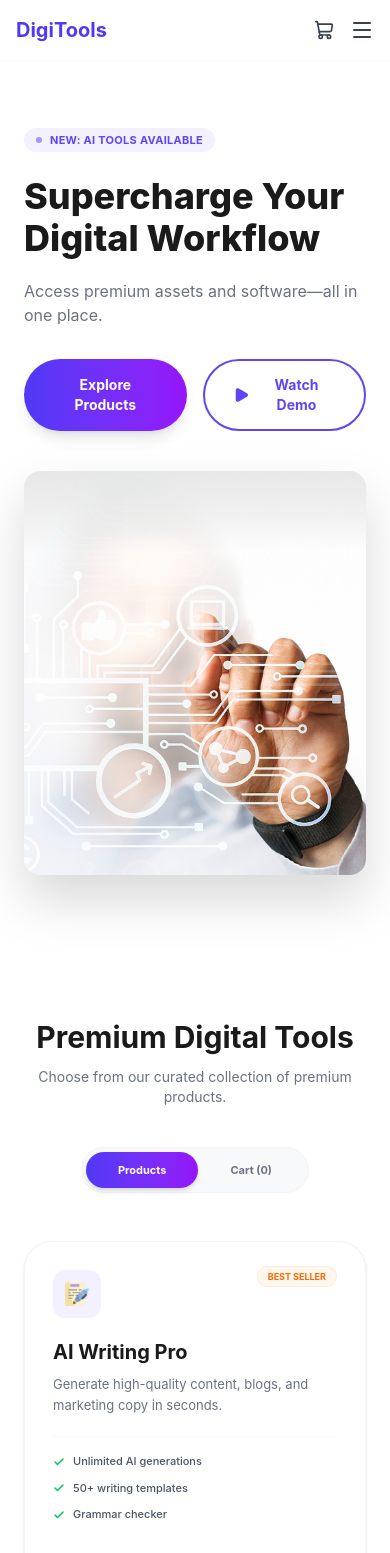
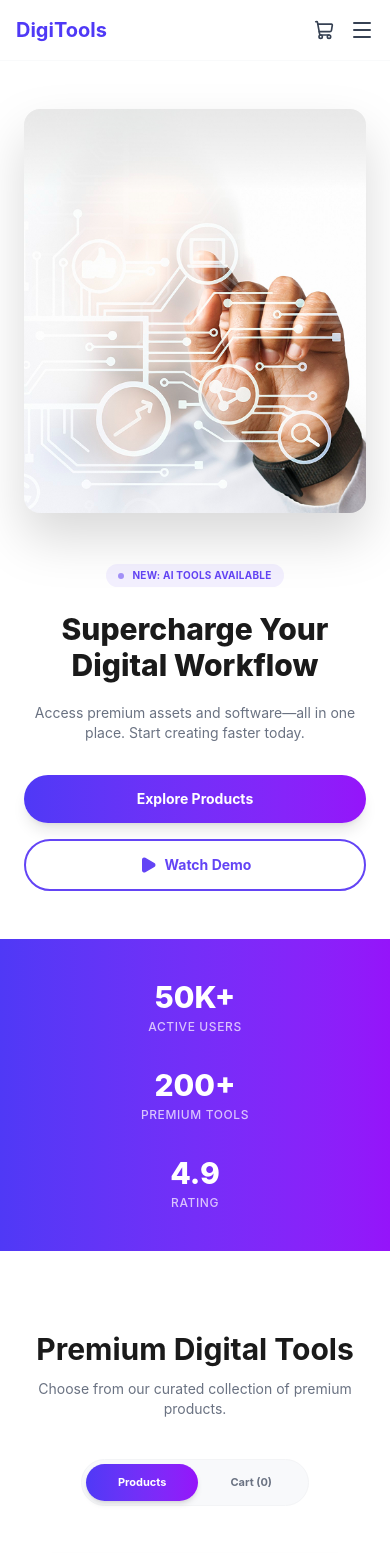
Before and after one commit to codewithjakaria/DigiTools-Platform, a React (Vite) app: page / in a window 390 px wide. Shown: the top 1553 px of the page. Built offline with nearby package versions, Linux system fonts and the light colour scheme.

Commit message:
Hero section responsive

```diff
--- a/src/App.jsx
+++ b/src/App.jsx
@@ -229,35 +229,70 @@ function App() {
         </div>
       </header>
 
-      <section className="py-16 max-w-7xl mx-auto px-6 grid md:grid-cols-2 gap-10 items-center">
-        <div>
-          <div className="inline-flex items-center gap-2 bg-[#F3F0FF] text-[#6344F5] px-3 py-1 rounded-full text-[11px] font-bold uppercase tracking-wide">
+      <section className="py-12 md:py-20 max-w-7xl mx-auto px-6 grid grid-cols-1 md:grid-cols-2 gap-12 items-center">
+        <div className="text-center md:text-left order-2 md:order-1">
+          <div className="inline-flex items-center gap-2 bg-[#F3F0FF] text-[#6344F5] px-3 py-1 rounded-full text-[10px] md:text-[11px] font-bold uppercase tracking-wide">
             <span className="w-1.5 h-1.5 bg-[#6344F5] rounded-full animate-pulse"></span>{' '}
             New: AI Tools Available
           </div>
-          <h1 className="text-4xl md:text-5xl font-extrabold mt-6 leading-[1.15]">
-            Supercharge Your <br /> Digital Workflow
+          <h1 className="text-3xl md:text-5xl font-extrabold mt-6 leading-[1.2] md:leading-[1.15]">
+            Supercharge Your <br className="hidden md:block" /> Digital Workflow
           </h1>
-          <p className="mt-5 text-gray-500 text-base max-w-md">
-            Access premium assets and software—all in one place.
+          <p className="mt-5 text-gray-500 text-sm md:text-base max-w-md mx-auto md:mx-0">
+            Access premium assets and software—all in one place. Start creating
+            faster today.
           </p>
-          <div className="mt-8 flex gap-4">
+          <div className="mt-8 flex flex-col sm:flex-row justify-center md:justify-start gap-4">
             <button
               className={`px-7 py-3.5 ${bgGradient} text-white rounded-full font-bold text-sm shadow-lg`}
             >
               Explore Products
             </button>
-            <button className="px-7 py-3.5 border-2 border-[#6344F5] text-[#6344F5] rounded-full font-bold text-sm flex items-center gap-2 hover:bg-[#F3F0FF] transition">
+            <button className="px-7 py-3.5 border-2 border-[#6344F5] text-[#6344F5] rounded-full font-bold text-sm flex items-center justify-center gap-2 hover:bg-[#F3F0FF] transition">
               <Play size={18} fill="currentColor" /> Watch Demo
             </button>
           </div>
         </div>
-        <div className="relative">
+        <div className="relative order-1 md:order-2">
           <img
             src={bannerImg}
             alt="banner"
             className="w-full h-auto drop-shadow-2xl rounded-2xl"
           />
+        </div>
+      </section>
+
+      {/* ==========================================
+          5. Stats Section (Responsive)
+      ========================================== */}
+      <section className="bg-gradient-to-r from-[#4F39F6] to-[#9514FA] py-10 md:py-14">
+        <div className="max-w-7xl mx-auto px-6">
+          <div className="grid grid-cols-1 md:grid-cols-5 items-center text-white gap-8 md:gap-0">
+            <div className="text-center">
+              <h2 className="text-3xl md:text-5xl font-extrabold mb-1">50K+</h2>
+              <p className="text-purple-100 text-xs md:text-sm font-medium opacity-80 uppercase tracking-wider">
+                Active Users
+              </p>
+            </div>
+            <div className="hidden md:flex justify-center">
+              <div className="w-[1px] h-14 bg-white/20"></div>
+            </div>
+            <div className="text-center">
+              <h2 className="text-3xl md:text-5xl font-extrabold mb-1">200+</h2>
+              <p className="text-purple-100 text-xs md:text-sm font-medium opacity-80 uppercase tracking-wider">
+                Premium Tools
+              </p>
+            </div>
+            <div className="hidden md:flex justify-center">
+              <div className="w-[1px] h-14 bg-white/20"></div>
+            </div>
+            <div className="text-center">
+              <h2 className="text-3xl md:text-5xl font-extrabold mb-1">4.9</h2>
+              <p className="text-purple-100 text-xs md:text-sm font-medium opacity-80 uppercase tracking-wider">
+                Rating
+              </p>
+            </div>
+          </div>
         </div>
       </section>
 
```
